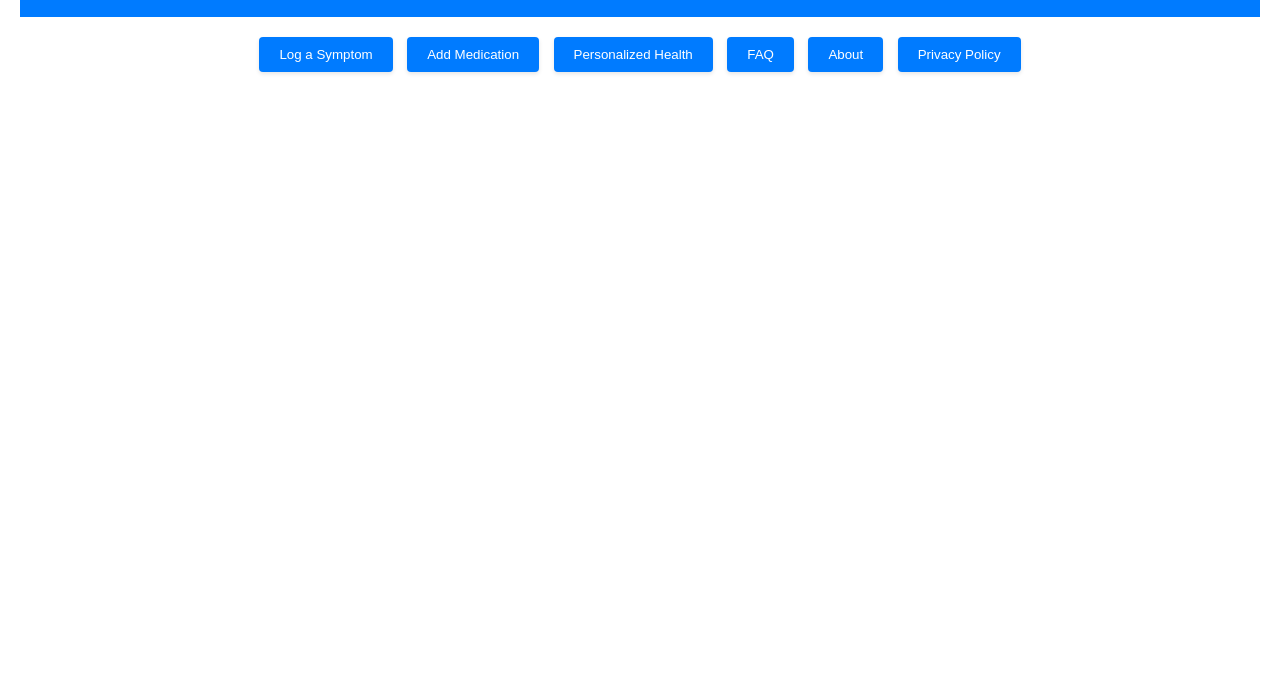
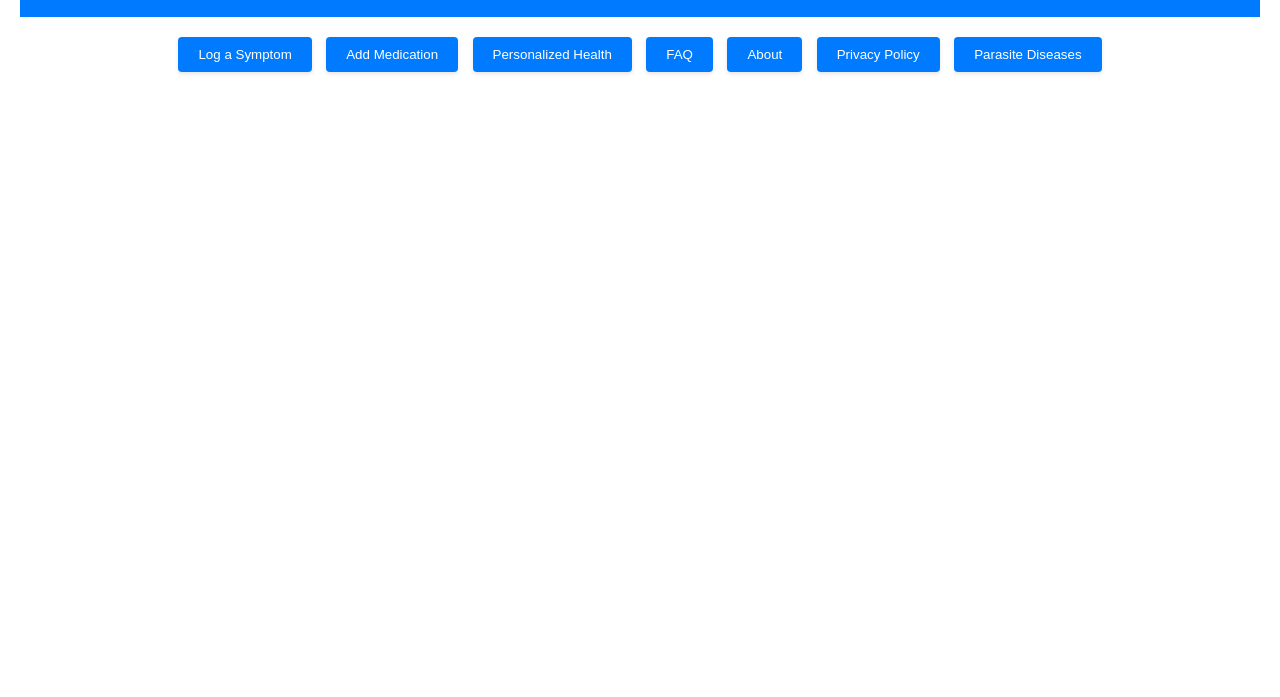
Before and after one commit to Ramavtar789/HealthSync-, a plain HTML site: page index.html in a window 1280 px wide. Shown: the part 103-800 px from the top of the page. Drawn offline with Linux system fonts and the light colour scheme.

Commit message:
Update index.html
New option added

```diff
--- a/index.html
+++ b/index.html
@@ -20,6 +20,7 @@
       <button onclick="window.open('faq.html', '_blank')">FAQ</button>
       <button onclick="window.open('about.html', '_blank')">About</button>
       <button onclick="window.open('privacy.html', '_blank')">Privacy Policy</button>
+      <button onclick="window.open('disease.html', '_blank')">Parasite Diseases</button>
     </section>
 
     <!-- Symptom Checker -->
```
